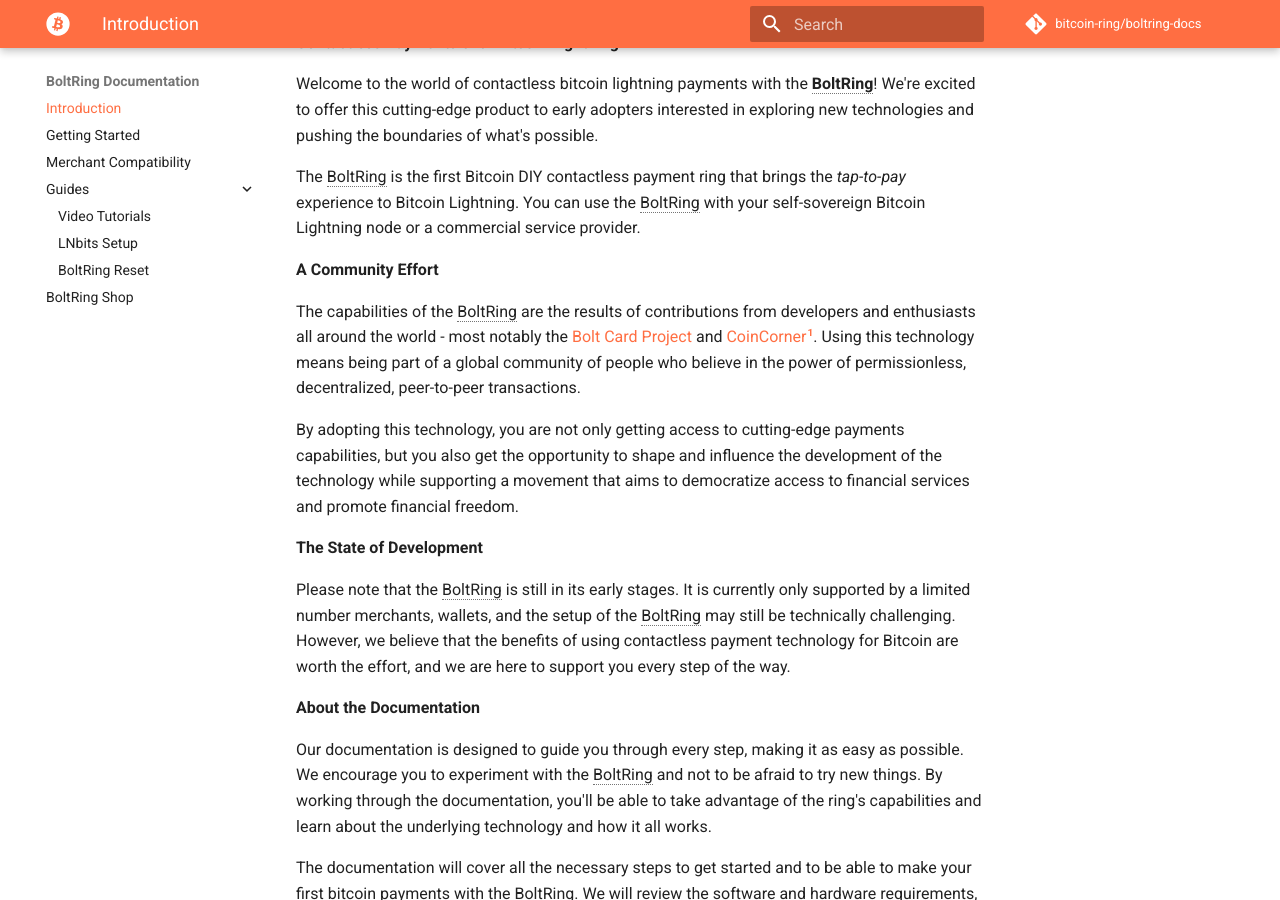
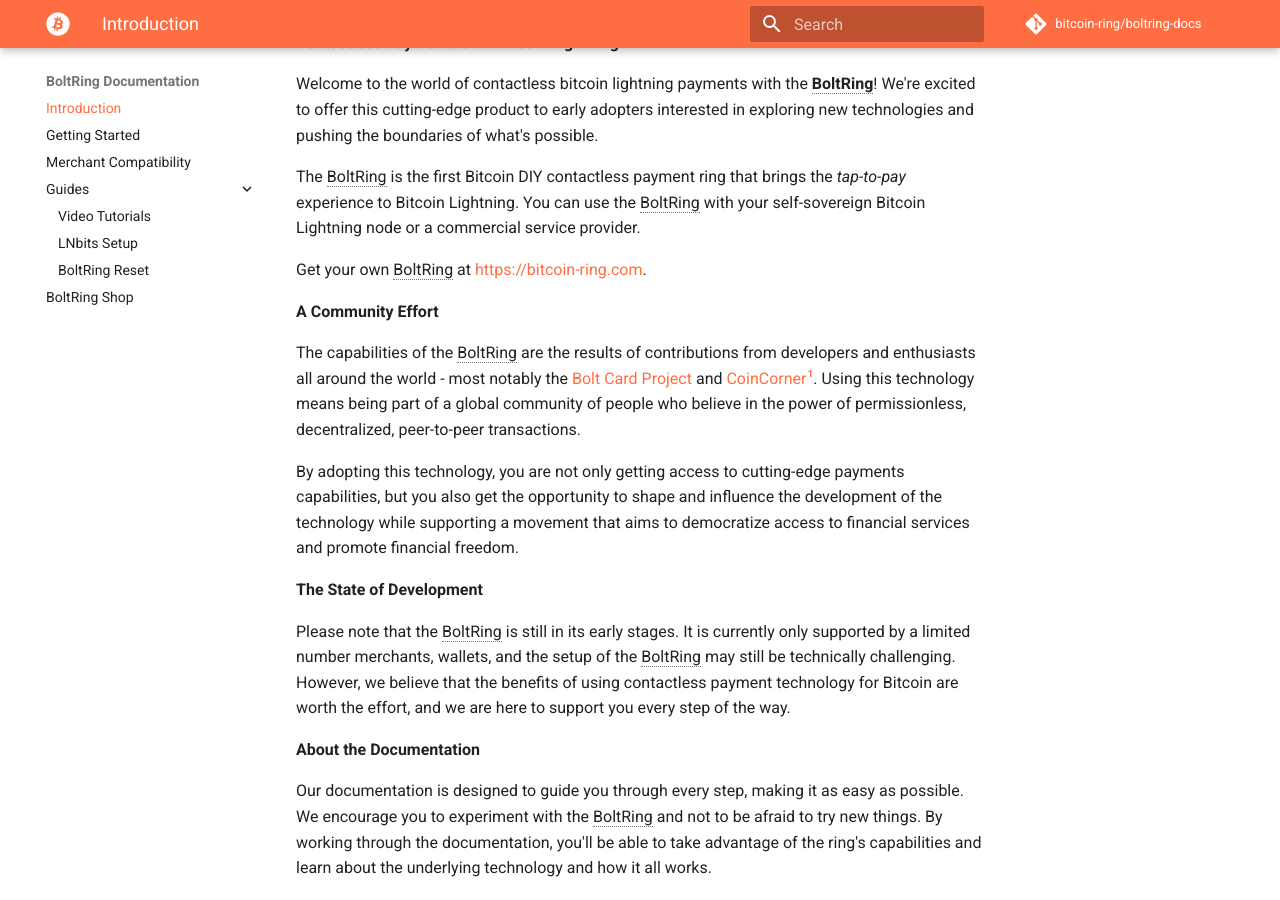
Before and after one commit to bitcoin-ring/boltring-docs, an MkDocs documentation site: the page built from docs/index.md, in a window 1280 px wide and 900 px high, scrolled down 557 px. Built offline with MkDocs 1.6.1 and Material for MkDocs 9.7.7, drawn with Linux system fonts in a browser that asks for light colours; comment, search, counter and statistics services are not loaded.

Commit message:
Add link to BoltRing Shop

```diff
--- a/docs/index.md
+++ b/docs/index.md
@@ -11,6 +11,8 @@
 The BoltRing is the first Bitcoin DIY contactless payment ring that brings the *tap-to-pay*
 experience to Bitcoin Lightning. You can use the BoltRing with your self-sovereign Bitcoin Lightning
 node or a commercial service provider.
+
+Get your own BoltRing at https://bitcoin-ring.com.
 
 **A Community Effort**
 
```
